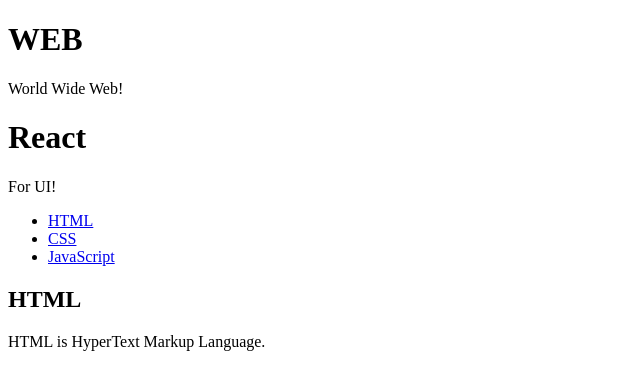
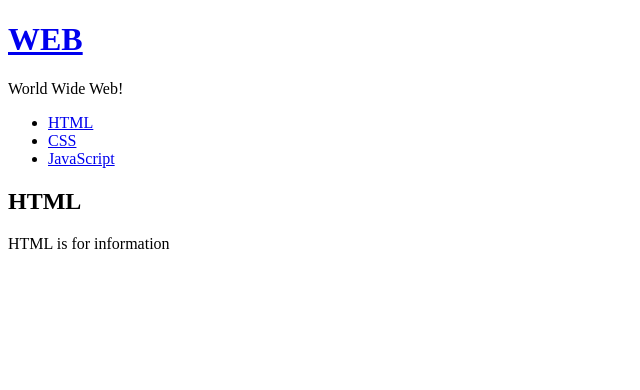
Before and after one commit to jinni-ni/react-app, a React (Create React App) app: page / in a window 1280 px wide. Shown: the top 390 px of the page, without its empty margins (0-640 px from the left). Built offline with nearby package versions, Linux system fonts and the light colour scheme.

Commit message:
practice event

```diff
--- a/src/App.js
+++ b/src/App.js
@@ -8,9 +8,11 @@
   constructor(props) {
     super(props);
     this.state = {
+      mode: "read",
       subject: { title: "WEB", sub: "World Wide Web!" },
+      welcome: { title: "Welcome", desc: "Hello, React!!" },
       contents: [
-        { id: 1, title: "HTML", desc: "HTML is HyperText" },
+        { id: 1, title: "HTML", desc: "HTML is for information" },
         { id: 2, title: "CSS", desc: "CSS is for design" },
         { id: 3, title: "JavaScript", desc: "JavaScript is for interactvie" },
       ],
@@ -18,15 +20,39 @@
   }
 
   render() {
+    console.log("App render");
+    var _title,
+      _desc = null;
+    if (this.state.mode === "welcome") {
+      _title = this.state.welcome.title;
+      _desc = this.state.welcome.desc;
+    } else if (this.state.mode === "read") {
+      _title = this.state.contents[0].title;
+      _desc = this.state.contents[0].desc;
+    }
+
     return (
       <div className="App">
-        <Subject
+        {/* <Subject
           title={this.state.subject.title}
           sub={this.state.subject.sub}
-        />
-        <Subject title="React" sub="For UI!" />
+        /> */}
+        <header>
+          <h1>
+            <a
+              href="/"
+              onClick={function (e) {
+                console.log(e);
+                e.preventDefault();
+              }}
+            >
+              {this.state.subject.title}
+            </a>
+          </h1>
+          {this.state.subject.sub}
+        </header>
         <TOC data={this.state.contents} />
-        <Content title="HTML" desc="HTML is HyperText Markup Language." />
+        <Content title={_title} desc={_desc} />
       </div>
     );
   }
--- a/src/components/Content.js
+++ b/src/components/Content.js
@@ -2,6 +2,7 @@
 
 class Content extends Component {
   render() {
+    console.log("Content render");
     return (
       <article>
         <h2>{this.props.title}</h2>
--- a/src/components/Subject.js
+++ b/src/components/Subject.js
@@ -2,10 +2,13 @@
 
 class Subject extends Component {
   render() {
+    console.log("Subject render");
     return (
       <div>
         <header>
-          <h1>{this.props.title}</h1>
+          <h1>
+            <a href="/">{this.props.title}</a>
+          </h1>
           {this.props.sub}
         </header>
       </div>
--- a/src/components/TOC.js
+++ b/src/components/TOC.js
@@ -2,6 +2,7 @@
 
 class Toc extends Component {
   render() {
+    console.log("Toc render");
     var lists = [];
     var data = this.props.data;
     var i = 0;
```
